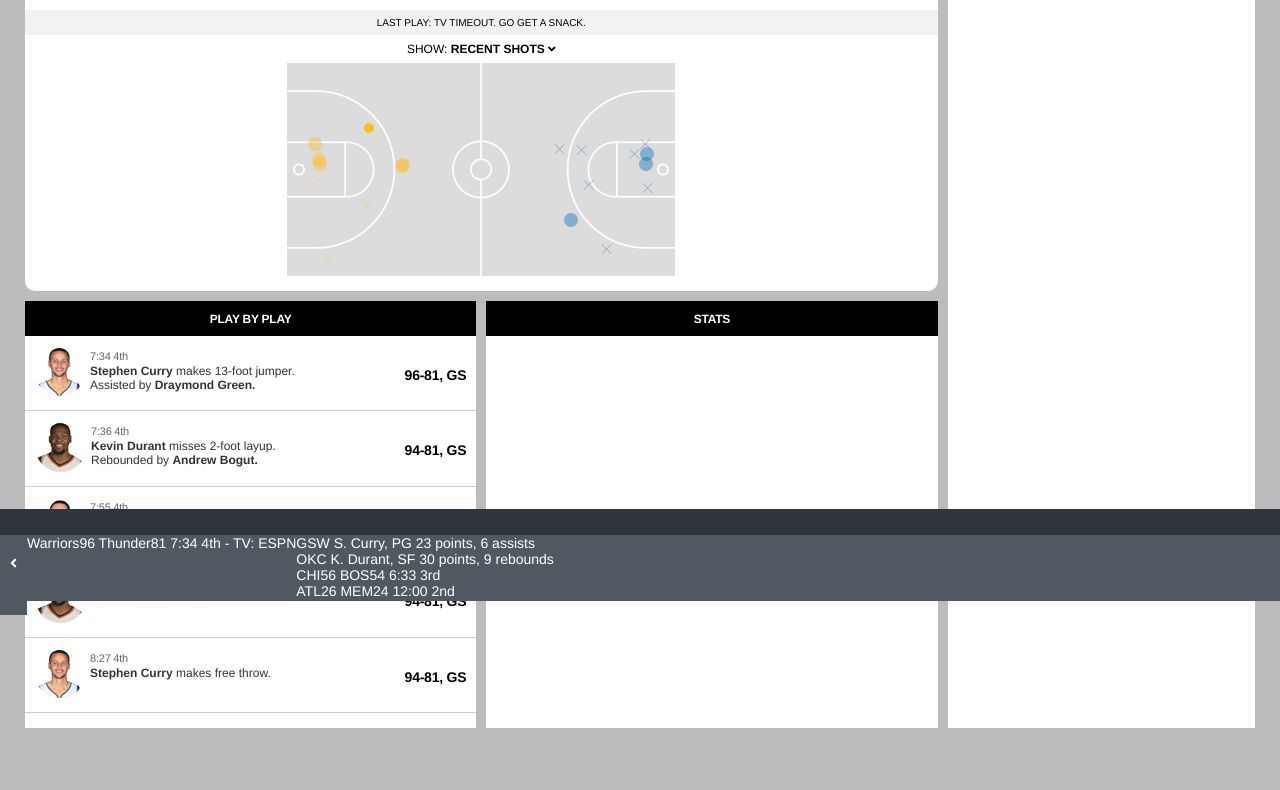
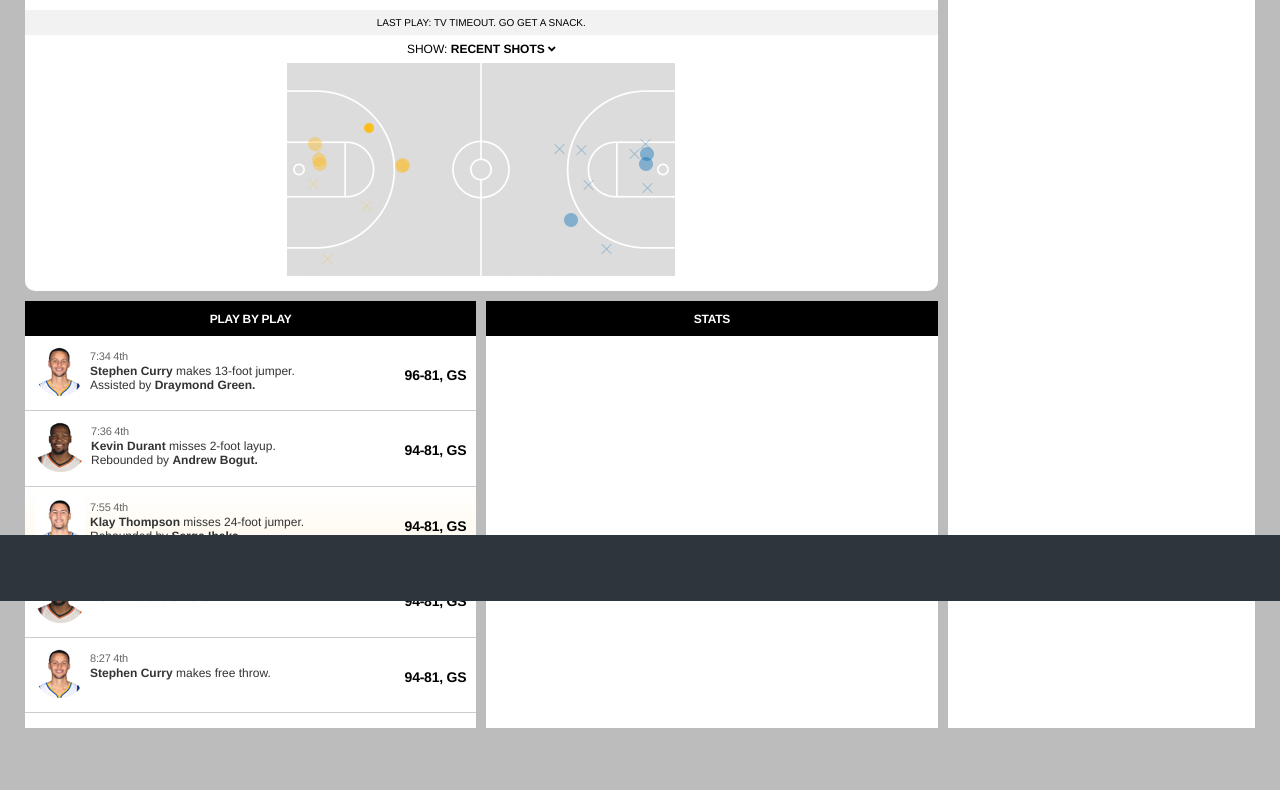
Before and after one commit to rawaid/fd, a website: page public/index.html in a window 1280 px wide. Shown: the part 199-989 px from the top of the page. Drawn offline with Linux system fonts and the light colour scheme.

Commit message:
Revert "footer mark up, just need to style"
This reverts commit 3faf4896f6f5ab6ccf502572a66098e49d66bb8f.

```diff
--- a/public/index.html
+++ b/public/index.html
@@ -211,45 +211,8 @@
   </div>
 </div>
 <footer class="global-footer">
-    <div class="global-footer__leagueRow">
+    <div class="global-footer__container">
 
-    </div>
-    <div class="global-footer__container">
-        <span class="global-footer__left"><i class="fas fa-angle-left"></i></span>
-        <div class="global-footer__score">
-          <span>Warriors</span><span>96</span>
-          <span>Thunder</span><span>81</span>
-          <span>7:34 4th - TV: ESPN</span>
-        </div>
-        <div class="global-footer__players">
-          <div class="global-footer__away">
-              <span>GSW</span>
-              <span>S. Curry, PG</span>
-              <span>23 points, 6 assists</span>
-          </div>
-
-          <div class="global-footer__home">
-              <span>OKC</span>
-              <span>K. Durant, SF</span>
-              <span>30 points, 9 rebounds</span>
-          </div>
-
-          <div class="global-footer__otherGames">
-            <div class="global-footer__game">
-                <span>CHI</span><span>56</span>
-                <span>BOS</span><span>54</span>
-                <span>6:33 3rd</span>
-            </div>
-
-            <div class="global-footer__game">
-                <span>ATL</span><span>26</span>
-                <span>MEM</span><span>24</span>
-                <span>12:00 2nd</span>
-            </div>
-            <span class="global-footer__right"><i class="fas fa-angle-right"></i></span>
-
-          </div>
-        </div>
     </div>
   </footer>
 </body>
--- a/scss/colors.scss
+++ b/scss/colors.scss
@@ -3,6 +3,7 @@ $fanduel-bg: #bcbcbc;
 $fanduel-highlight: #505a61;
 $warriors: #fdb92c;
 $thunder: #127dc2;
+$fd-green: #71a645;
 $container-header: #000000;
 $white: #fff;
 $border: #e5e5e5;
@@ -11,7 +12,4 @@ $lightGray: #cccccc;
 $fd-gray: #333333;
 $satan-gray: #666666;
 $highlight: #fff8ea;
-$selectedGreen: #669933;
-$footer-gray: #505961;
-$footer-current: #616a71;
-$location-gray: #858585;
+$scoringGreen: #669933;
--- a/scss/styles.scss
+++ b/scss/styles.scss
@@ -43,21 +43,11 @@ body {
   left: 0;
   right: 0;
   z-index: 1000;
-  height: 92px;
-  background: $footer-gray;
+  height: 66px;
+  background: $fanduel-navy;
   color: $white;
   -webkit-font-smoothing: antialiased;
   font-size: 0.875rem;
-
-  &__leagueRow {
-    background: $fanduel-navy;
-    height: 26px;
-  }
-
-  &__left {
-    padding: 20px 10px 20px 10px;
-    background: $footer-gray;
-  }
 
   &__container {
     display: -webkit-box;
@@ -167,7 +157,7 @@ body {
      }
 
      &--location {
-      color: $location-gray;
+      color: $fd-gray;
       font-size: 11px;
      }
 
@@ -287,7 +277,7 @@ body {
    }
 
    .scoringTab {
-    color: $selectedGreen;
+    color: $scoringGreen;
    }
 
  }
```
Also changed, not shown: partials/footer.html (+1 -38 lines), public/about.html (+1 -38 lines), public/contact.html (+1 -38 lines), css/styles.css, public/css/styles.css.
